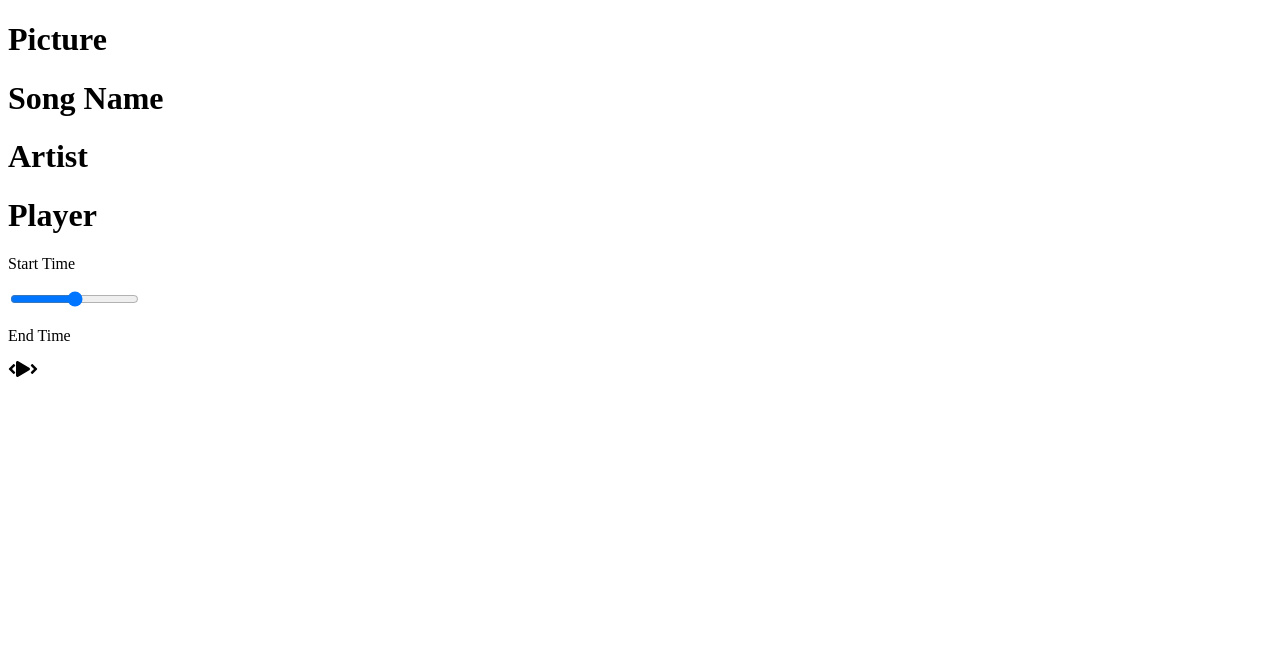
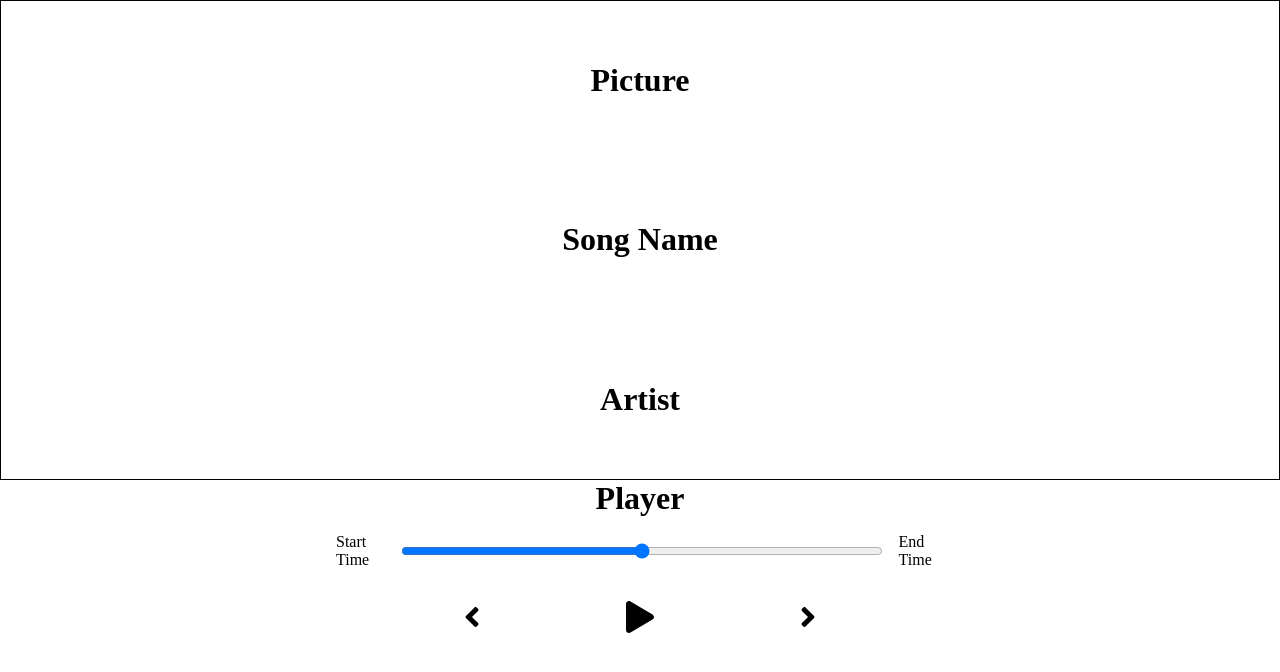
Before and after one commit to Elado5/R-Player, a React (Create React App) app: page / in a window 1280 px wide. Shown: the top 672 px of the page. Built offline with nearby package versions, Linux system fonts and the light colour scheme.

Commit message:
Mainly scss updates

```diff
--- a/src/App.js
+++ b/src/App.js
@@ -1,6 +1,7 @@
 import React, {useEffect, useState} from 'react';
 import Player from './components/Player';
 import Song from './components/Song';
+import './styles/app.scss';
 
 function App() {
   return (
--- a/src/components/Player.js
+++ b/src/components/Player.js
@@ -12,9 +12,9 @@ const Player = () => {
                 <p>End Time</p>
             </div>
             <div className="play-control">
-                <FontAwesomeIcon className="skip-back" icon={faAngleLeft}/>
-                <FontAwesomeIcon className="play" icon={faPlay}/>
-                <FontAwesomeIcon className="skip-forward" icon={faAngleRight}/>
+                <FontAwesomeIcon className="skip-back" icon={faAngleLeft} size="2x"/>
+                <FontAwesomeIcon className="play" icon={faPlay} size="2x"/>
+                <FontAwesomeIcon className="skip-forward" icon={faAngleRight} size="2x"/>
             </div>
         </div>
     );
--- /dev/null
+++ b/src/styles/_player.scss
@@ -0,0 +1,30 @@
+.player {
+    min-height: 20vh;
+    display: flex;
+    flex-direction: column;
+    align-items: center;
+    justify-content: space-between;
+}
+
+.time-control {
+    width: 50%;
+    display: flex;
+    input{
+        width: 100%;
+        padding: 1rem 2rem;
+    }
+    p {
+        padding: 1rem;
+    }
+}
+
+.play-control{
+    display: flex;
+    justify-content: space-between;
+    align-items: center;
+    padding: 1rem;
+    width: 30%;
+    svg {
+        cursor: pointer;
+    }
+}
--- /dev/null
+++ b/src/styles/_song.scss
@@ -0,0 +1,8 @@
+.song-container{
+    min-height: 60vh;
+    border: 1px solid black;
+    display: flex;
+    flex-direction: column;
+    align-items: center;
+    justify-content: space-around;
+}
--- /dev/null
+++ b/src/styles/app.css
@@ -0,0 +1,75 @@
+* {
+  margin: 0;
+  padding: 0;
+  -webkit-box-sizing: border-box;
+          box-sizing: border-box;
+}
+
+.player {
+  min-height: 20vh;
+  display: -webkit-box;
+  display: -ms-flexbox;
+  display: flex;
+  -webkit-box-orient: vertical;
+  -webkit-box-direction: normal;
+      -ms-flex-direction: column;
+          flex-direction: column;
+  -webkit-box-align: center;
+      -ms-flex-align: center;
+          align-items: center;
+  -webkit-box-pack: justify;
+      -ms-flex-pack: justify;
+          justify-content: space-between;
+}
+
+.time-control {
+  width: 50%;
+  display: -webkit-box;
+  display: -ms-flexbox;
+  display: flex;
+}
+
+.time-control input {
+  width: 100%;
+  padding: 1rem 2rem;
+}
+
+.time-control p {
+  padding: 1rem;
+}
+
+.play-control {
+  display: -webkit-box;
+  display: -ms-flexbox;
+  display: flex;
+  -webkit-box-pack: justify;
+      -ms-flex-pack: justify;
+          justify-content: space-between;
+  -webkit-box-align: center;
+      -ms-flex-align: center;
+          align-items: center;
+  padding: 1rem;
+  width: 30%;
+}
+
+.play-control svg {
+  cursor: pointer;
+}
+
+.song-container {
+  min-height: 60vh;
+  border: 1px solid black;
+  display: -webkit-box;
+  display: -ms-flexbox;
+  display: flex;
+  -webkit-box-orient: vertical;
+  -webkit-box-direction: normal;
+      -ms-flex-direction: column;
+          flex-direction: column;
+  -webkit-box-align: center;
+      -ms-flex-align: center;
+          align-items: center;
+  -ms-flex-pack: distribute;
+      justify-content: space-around;
+}
+/*# sourceMappingURL=app.css.map */
--- a/src/styles/app.scss
+++ b/src/styles/app.scss
@@ -3,3 +3,6 @@
     padding: 0;
     box-sizing: border-box;
 }
+
+@import "./player";
+@import "./song";
```
Also changed, not shown: 1 other file (tests, documents, lock files or other folders).
